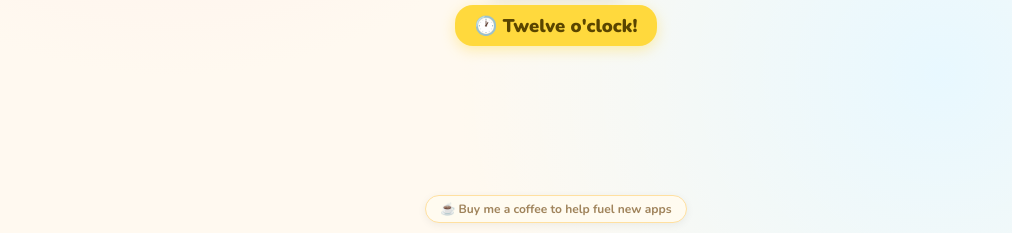
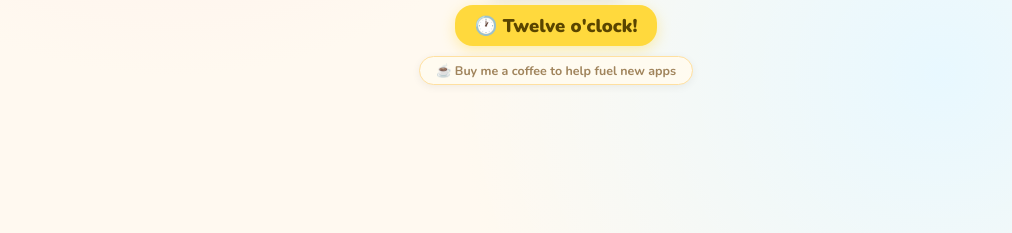
Before and after one commit to JiminyPhysics/ticktocktime, a plain HTML site: page index.html in a window 1280 px wide. Shown: the part 567-800 px from the top of the page, without its empty margins (84-1096 px from the left). Drawn offline with nearby package versions, Linux system fonts and the light colour scheme.

Commit message:
Update index.html

```diff
--- a/index.html
+++ b/index.html
@@ -331,6 +331,18 @@
     </div>
   </div>
 
+
+<!-- Donation button -->
+<div style="text-align:center; padding: 10px 0 4px;">
+  <a href="https://buymeacoffee.com/jiminyphysics" target="_blank" rel="noopener"
+     style="display:inline-flex; align-items:center; gap:6px; text-decoration:none;
+            font-family:'Nunito',sans-serif; font-weight:700; font-size:0.78rem;
+            color:#a0845c; background:#fffbf0; border:1.5px solid #ffe0a0;
+            border-radius:50px; padding:5px 16px;
+            box-shadow:0 2px 8px rgba(0,0,0,0.06); transition:all 0.15s;">
+    ☕ Buy me a coffee to help fuel new apps
+  </a>
+</div>
 </div><!-- /main -->
 
 <script>
@@ -865,17 +877,5 @@ function updateScore(prefix, score, total) {
   document.getElementById(prefix+'-stars').textContent = pct>=0.8?'🌟🌟🌟':pct>=0.5?'⭐⭐':'⭐';
 }
 </script>
-
-<!-- Donation button -->
-<div style="text-align:center; padding: 6px 0 10px; flex-shrink:0;">
-  <a href="https://buymeacoffee.com/jiminyphysics" target="_blank" rel="noopener"
-     style="display:inline-flex; align-items:center; gap:6px; text-decoration:none;
-            font-family:'Nunito',sans-serif; font-weight:700; font-size:0.75rem;
-            color:#a0845c; background:#fffbf0; border:1.5px solid #ffe0a0;
-            border-radius:50px; padding:5px 14px;
-            box-shadow:0 2px 8px rgba(0,0,0,0.06); transition:all 0.15s;">
-    ☕ Buy me a coffee to help fuel new apps
-  </a>
-</div>
 </body>
 </html>
```
